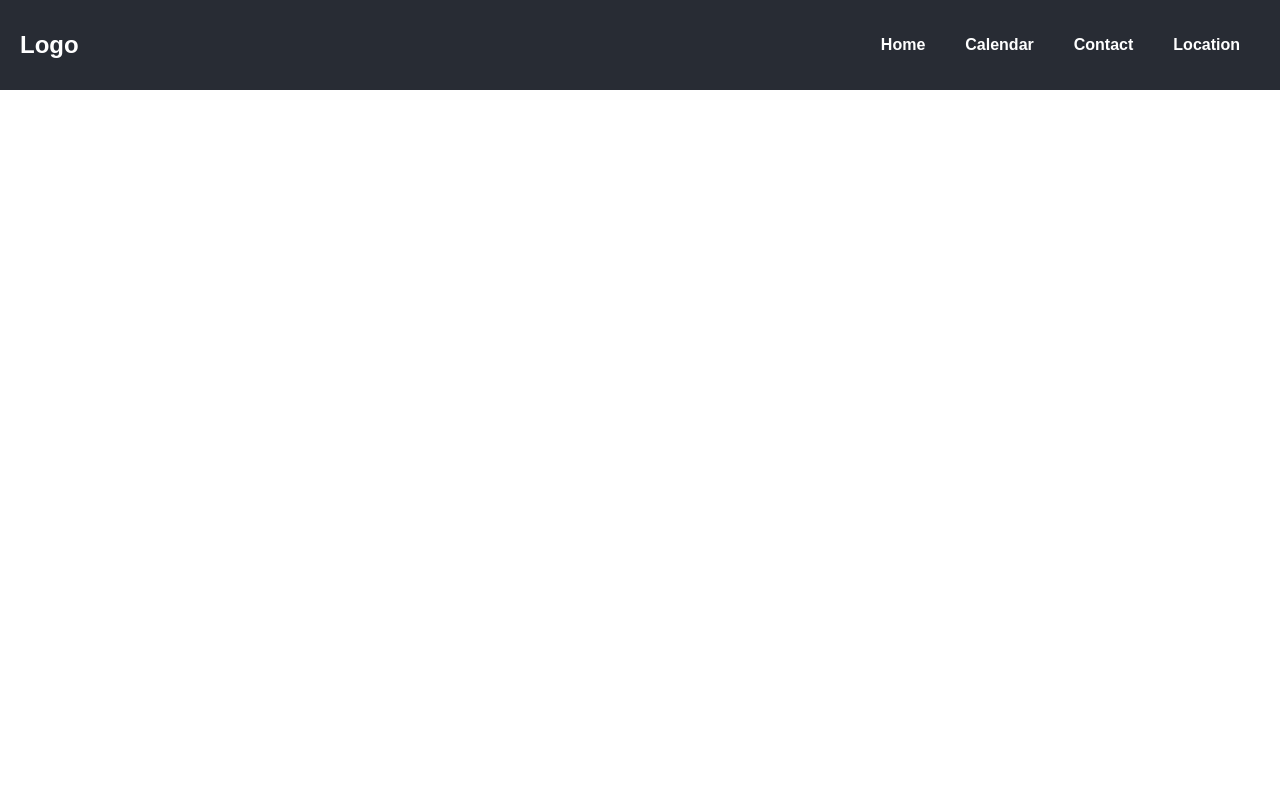
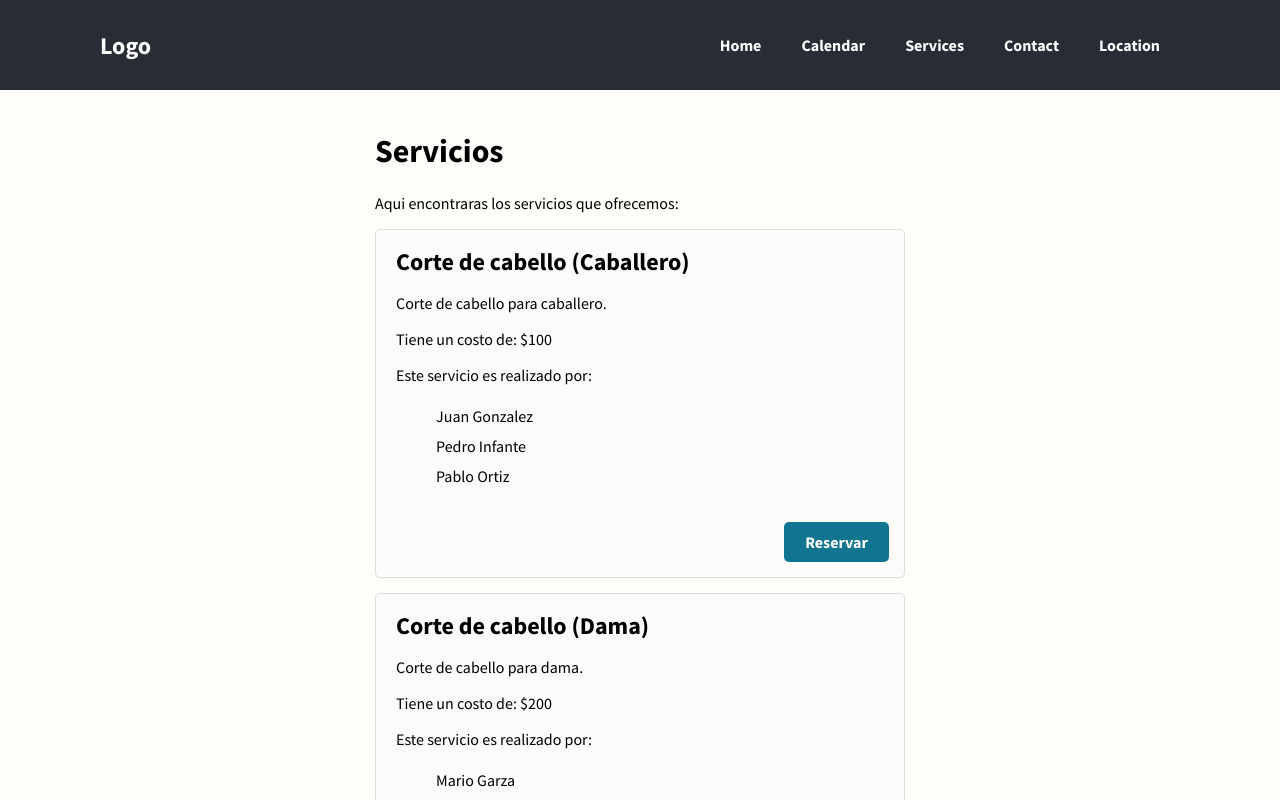
Before and after one commit to mariogarzac/BG-Project, a React (Create React App) app in the folder client/: page /services in a window 1280 px wide. Shown: the top 800 px of the page. Built offline with nearby package versions, Linux system fonts and the light colour scheme.

Commit message:
Pagina de Servicios + tarjetas

```diff
--- a/client/package.json
+++ b/client/package.json
@@ -4,9 +4,12 @@
   "proxy": "http://localhost:5000",
   "private": true,
   "dependencies": {
+    "@expo-google-fonts/dev": "^0.2.3",
     "@testing-library/jest-dom": "^5.16.5",
     "@testing-library/react": "^13.4.0",
     "@testing-library/user-event": "^13.5.0",
+    "expo": "^48.0.16",
+    "expo-font": "^11.1.1",
     "react": "^18.2.0",
     "react-dom": "^18.2.0",
     "react-router-dom": "^6.10.0",
--- a/client/src/App.css
+++ b/client/src/App.css
@@ -1,5 +1,8 @@
+@import url(https://fonts.googleapis.com/css?family=Roboto:400,500,700,300,100);
+@import url(https://fonts.googleapis.com/css?family=Source+Sans+Pro:400,700,400italic);
+
 * {
-	font-family: Arial, Helvetica, sans-serif;
+	font-family: Source Sans Pro, Roboto, -apple-system, Helvetica, sans-serif;
 }
 
 .App {
@@ -43,10 +46,11 @@
 
 body {
 	margin: 0;
+	background-color: #fefdfa;
 }
 
 .navbar {
-	padding: 20px;
+	padding: 20px 100px;
 	background-color: #282c34;
 	height: 50px;
 	display: flex;
@@ -87,3 +91,62 @@ body {
 .navbar__list li {
 	padding: 0 20px;
 }
+
+.content {
+	padding: 20px 25px;
+	margin: 0 350px;
+	background-color: #fefdfa;
+	min-height: calc(100vh - 130px);
+	/* border: 1px solid #ddd;
+	border-top-width: 0;
+	border-bottom-width: 0; */
+}
+
+.card {
+	background-color: #fcfbf9;
+	border: 1px solid #ddd;
+	border-radius: 5px;
+	padding: 0 20px;
+	margin: 15px 0;
+}
+
+.card__title {
+	margin: 16px 0;
+	font-size: 1.5rem;
+	font-weight: bold;
+}
+
+.card__description {
+}
+
+.card__list {
+	list-style: none;
+}
+
+.card__list li {
+	padding: 5px 0;
+}
+
+.card__button__container {
+	display: flex;
+	justify-content: flex-end;
+}
+
+.card__button {
+	background-color: #117591;
+	/* change */
+	border: none;
+	border-radius: 5px;
+	padding: 10px 20px;
+	color: white;
+	font-size: 1rem;
+	font-weight: bold;
+	cursor: pointer;
+	width: 105px;
+	margin: 15px -5px;
+}
+
+.card__button:hover {
+	transition: 150ms;
+	background-color: #61dafb;
+}
--- a/client/src/App.js
+++ b/client/src/App.js
@@ -6,6 +6,7 @@ import Home from "./Home";
 import Calendar from "./Calendar";
 import Contact from "./Contact";
 import Location from "./Location";
+import Services from "./Services";
 
 // import Axios from "axios";
 
@@ -21,6 +22,7 @@ class App extends React.Component {
 						<Routes>
 							<Route path="/" element={<Home />} />
 							<Route path="/calendar" element={<Calendar />} />
+							<Route path="/services" element={<Services />} />
 							<Route path="/contact" element={<Contact />} />
 							<Route path="/location" element={<Location />} />
 						</Routes>
--- a/client/src/Home.js
+++ b/client/src/Home.js
@@ -4,8 +4,10 @@ import "./App.css";
 class Home extends React.Component {
 	render() {
 		return (
-			<div className="home">
-				<div className="home__title">Home</div>
+			<div className="content">
+				<div className="home">
+					<div className="home__title">Home</div>
+				</div>
 			</div>
 		);
 	}
--- a/client/src/Navbar.js
+++ b/client/src/Navbar.js
@@ -18,6 +18,9 @@ class Navbar extends React.Component {
 							<Link to="/calendar">Calendar</Link>
 						</li>
 						<li>
+							<Link to="/services">Services</Link>
+						</li>
+						<li>
 							<Link to="/contact">Contact</Link>
 						</li>
 						<li>
--- /dev/null
+++ b/client/src/Service-Card.js
@@ -0,0 +1,23 @@
+import React from "react";
+import "./App.css";
+
+function ServiceCard({ title, desc, precio, nombres }) {
+	return (
+		<div className="card">
+			<p className="card__title">{title}</p>
+			<p className="card_description">{desc}</p>
+			<p>Tiene un costo de: ${precio}</p>
+			<p>Este servicio es realizado por:</p>
+			<ul className="card__list">
+				{nombres.map((nombre) => (
+					<li>{nombre}</li>
+				))}
+			</ul>
+			<div className="card__button__container">
+				<button className="card__button">Reservar</button>
+			</div>
+		</div>
+	);
+}
+
+export default ServiceCard;
--- /dev/null
+++ b/client/src/Services.js
@@ -0,0 +1,40 @@
+import React from "react";
+import "./App.css";
+import ServiceCard from "./Service-Card";
+
+class Services extends React.Component {
+	render() {
+		return (
+			<div className="content">
+				<div className="services">
+					<h1>Servicios</h1>
+					<p>Aqui encontraras los servicios que ofrecemos:</p>
+					<ServiceCard
+						title="Corte de cabello (Caballero)"
+						desc="Corte de cabello para caballero."
+						precio="100"
+						nombres={[
+							"Juan Gonzalez",
+							"Pedro Infante",
+							"Pablo Ortiz",
+						]}
+					/>
+					<ServiceCard
+						title="Corte de cabello (Dama)"
+						desc="Corte de cabello para dama."
+						precio="200"
+						nombres={["Mario Garza", "Juan Rulfo", "John Lennon"]}
+					/>
+					<ServiceCard
+						title="Afeitado"
+						desc="Afeitado de barba."
+						precio="200"
+						nombres={["Mario Garza"]}
+					/>
+				</div>
+			</div>
+		);
+	}
+}
+
+export default Services;
```
Also changed, not shown: 1 other file (tests, documents, lock files or other folders).
